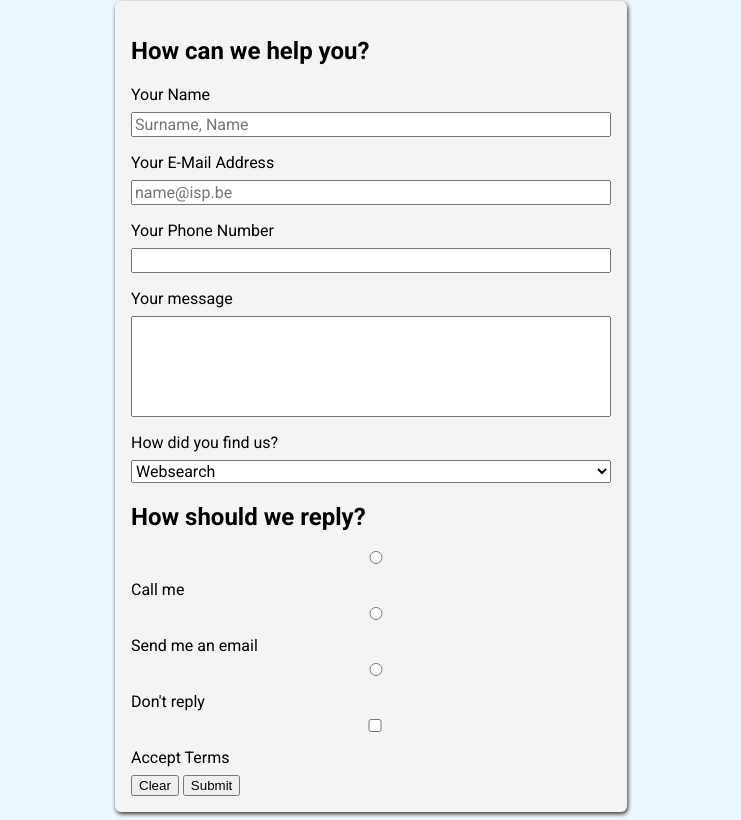
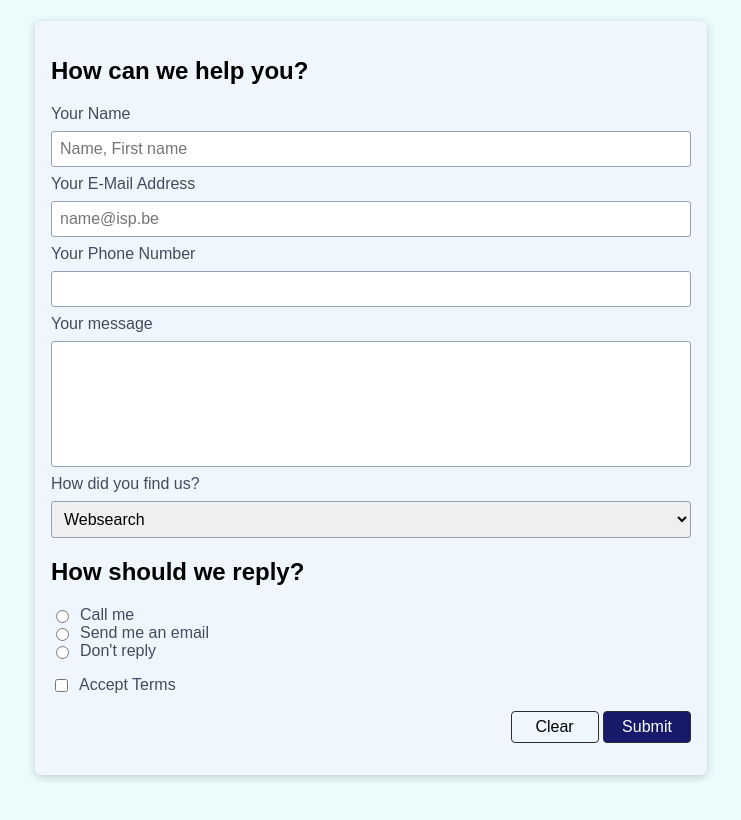
Before and after one commit to SwiftNinjA-12/project_6, a plain HTML site: page challenge/challenge.html in a window 1280 px wide. Shown: the part 80-900 px from the top of the page, without its empty margins (269-1010 px from the left). After the commit the page ends 863 px from the top, so only its background shows below. Drawn offline with Linux system fonts and the light colour scheme.

Commit message:
challenge copmplete

```diff
--- a/challenge.css
+++ /dev/null
@@ -1,39 +0,0 @@
-body {
-  background-color: rgb(236, 248, 255);
-  font-family: "Roboto", sans-serif;
-}
-h1 {
-  text-align: center;
-  color: rgb(39, 39, 39);
-}
-
-ul {
-  list-style: none;
-  margin: 0;
-  padding: 0;
-}
-form {
-  width: 30rem;
-  background-color: rgb(245, 244, 244);
-  margin: 0 auto;
-  padding: 1rem;
-  border-radius: 6px;
-  box-shadow: 1px 2px 4px rgb(50, 50, 50);
-}
-label {
-  display: block;
-  margin-bottom: 0.5rem;
-}
-
-input,
-textarea,
-select {
-  width: 100%;
-  display: block;
-  margin-bottom: 1rem;
-  box-sizing: border-box;
-  font: inherit;
-}
-textarea{
-    resize: none;
-}
--- /dev/null
+++ b/challenge/challenge.css
@@ -0,0 +1,105 @@
+Html {
+  --color-blue-form: rgb(239, 246, 253);
+  --color-blue-body: rgb(236, 252, 253);
+  --color-blue-h1:rgb(39, 39, 39);
+  --color-blue-focus: rgb(192, 223, 253);
+  --color-grey-label:rgb(66, 76, 97);
+}
+body {
+  background-color: var(--color-blue-body);
+  font-family:sans-serif;
+}
+h1 {
+  text-align: center;
+  color: var(--color-blue-h1);
+  margin:  2rem;
+}
+section {
+  margin-bottom: 1rem;
+}
+ul {
+  list-style: none;
+  margin: 0;
+  padding: 0;
+}
+form {
+  width: 40rem;
+  background-color: var(--color-blue-form);
+  margin: 0 auto;
+  padding: 1rem;
+  border-radius: 6px;
+  box-shadow: 0px 2px 8px rgba(0, 0, 0, 0.2);
+}
+/* h2{
+  margin-top: 0;
+} */
+label {
+  display: block;
+  margin: 0.5rem 0;
+  color: var(--color-grey-label);
+}
+
+input,
+textarea,
+select {
+  font: inherit;
+  padding: 0.5rem;
+  border: 1px solid rgb(152, 159, 184);
+  width: 100%;
+  display: block;
+  box-sizing: border-box;
+  border-radius: 3px;
+}
+input:focus,
+textarea:focus,
+select:focus {
+background-color: var(--color-blue-focus);
+}
+textarea {
+  resize: none;
+}
+
+.radios {
+  display: flex;
+}
+
+.radios label {
+  margin: 0;
+  margin-left:0.5rem;
+}
+
+.radios input {
+  width: auto;
+
+}
+
+
+button {
+  font:inherit;
+  border: 0.5px solid rgb(45, 45, 45);
+  width: 5.5rem;
+  height: 2rem;
+  border-radius: 4px;
+  cursor: pointer;
+  /* font-size: 0.9rem; */
+}
+
+.btnclear {
+    background-color: var(--color-blue-form);
+}
+
+.btnsubmit{
+    background-color: rgb(23, 26, 106);
+    color: white;
+}
+
+.btnclear:hover {
+    background-color: rgb(212, 217, 221);
+}
+
+.btnsubmit:hover{
+    background-color: rgb(78, 81, 187);
+}
+#form-actions{
+  text-align: right  ;
+}
--- a/challenge.html
+++ b/challenge/challenge.html
@@ -3,13 +3,7 @@
   <head>
     <meta charset="UTF-8" />
     <meta name="viewport" content="width=device-width, initial-scale=1.0" />
-    <link rel="preconnect" href="https://fonts.googleapis.com" />
-    <link rel="preconnect" href="https://fonts.gstatic.com" crossorigin />
-    <link
-      href="https://fonts.googleapis.com/css2?family=Roboto:wght@400;700&display=swap"
-      rel="stylesheet"
-    />
-    <link rel="stylesheet" href="challenge.css" />
+    <link rel="stylesheet" href="/challenge/challenge.css" />
     <title>Contact us</title>
     <link rel="icon" type="image/x-icon" href="/images/favicon.ico">
   </head>
@@ -18,7 +12,7 @@
       <h1>Contact Us</h1>
     </header>
     <main>
-      <form action="/" method="GET">
+      <form action="/user-data" method="GET">
         <section>
           <h2>How can we help you?</h2>
           <ul>
@@ -29,7 +23,7 @@
                 name="user-name"
                 id="userName"
                 required
-                placeholder="Surname, Name"
+                placeholder="Name, First name"
               />
             </li>
             <li>
@@ -54,14 +48,14 @@
 
             <li>
                 <label for="usermessage">Your message</label>
-                <textarea name="user-message" id="usermessage" rows="5"></textarea>
+                <textarea name="user-message" id="usermessage" rows="6"></textarea>
             </li>
             <li>
-                <label for="find-us">How did you find us?</label>
-                <select name="how-find-us" id="find-us">
-                    <option value="webSearch">Websearch</option>
-                    <option value="wordOfMouth">Word of Mouth</option>
-                    <option value="Other">Other</option>
+                <label for="channel">How did you find us?</label>
+                <select name="channel" id="channel-">
+                    <option value="search">Websearch</option>
+                    <option value="word-of-mouth">Word of Mouth</option>
+                    <option value="other">Other</option>
                 </select>
             </li>
         </ul>
@@ -84,16 +78,16 @@
               </ul>
         </Section>
         <section>
-            <div>
+            <div class="radios" id="accpetterms">
                 <input type="checkbox" name="terms" id="terms" required>
                 <label for="terms">Accept Terms</label>
             </div>
         </section>
-        <section>
-        <div>
-            <button id="btnclear" type="reset">Clear</button>
-            <button id="btnsubmit">Submit</button>
-        </div>
+        <section id="form-actions">
+
+            <button class="btnclear" type="reset">Clear</button>
+            <button class="btnsubmit">Submit</button>
+
     </section>
       </form>
     </main>
--- /dev/null
+++ b/challenge2/styles.css
@@ -0,0 +1,92 @@
+body {
+  background-color: rgb(236, 252, 253);
+  font-family: sans-serif;
+}
+
+h1 {
+  text-align: center;
+  margin: 2rem;
+}
+
+form {
+  width: 40rem;
+  background-color: rgb(239, 246, 253);
+  margin: 0 auto;
+  padding: 1rem;
+  border-radius: 6px;
+  box-shadow: 0px 2px 8px rgba(0, 0, 0, 0.2);
+}
+section {
+  margin-bottom: 1rem;
+}
+
+ul {
+  list-style: none;
+  padding: 0;
+  margin: 0;
+}
+
+label {
+  color: rgb(66, 76, 97);
+  display: block;
+  margin: 0.5rem 0;
+}
+
+input,
+textarea,
+select {
+  font: inherit;
+  padding: 0.5rem;
+  border: 1px solid rgb(152, 159, 184);
+  width: 100%;
+  display: block;
+  border-radius: 4px;
+  box-sizing: border-box;
+}
+textarea {
+  resize: none;
+}
+input:focus,
+textarea:focus,
+select:focus {
+  background-color: rgb(217, 227, 247);
+}
+
+.radios {
+  display: flex;
+}
+
+.radios label {
+  margin: 0;
+  margin-left: 0.5rem;
+}
+.radios input {
+  width: auto;
+}
+
+button{
+    font: inherit;
+    border: 1px solid rgb(51, 67, 100)    ;
+    padding: 0.5rem 1.5rem;
+    border-radius: 4px;
+    cursor: pointer;
+}
+
+.btn-filled{
+background-color: rgb(51, 67, 100);
+color: white;
+}
+.btn-filled:hover{
+    background-color: rgb(69, 89, 129);
+    border-color: rgb(69, 89, 129);
+}
+.btn-empty{
+background-color: transparent;
+color: rgb(51, 67, 100);
+}
+.btn-empty:hover{
+    background-color: rgb(208, 215, 230);
+}
+#form-actions{
+    text-align: right  ;
+}
```
Also changed, not shown: basics/index.html (renamed from index.html, +1 -1 lines), challenge2/index.html (added, +120 -0 lines), basics/styles.css (renamed from styles.css).
